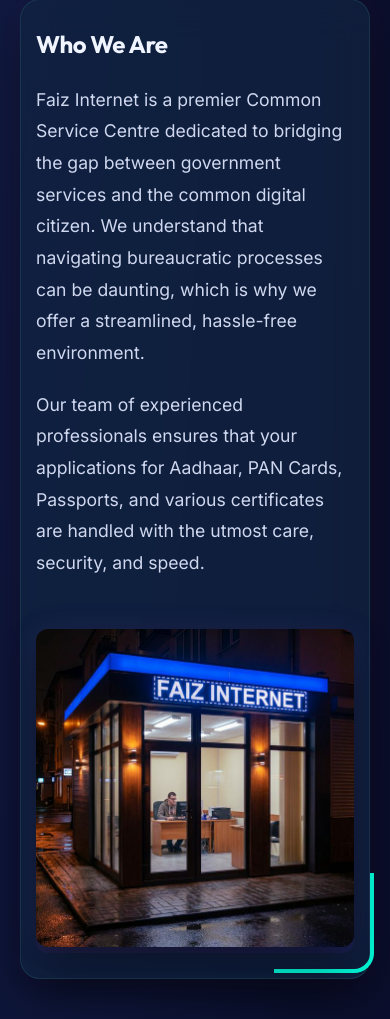
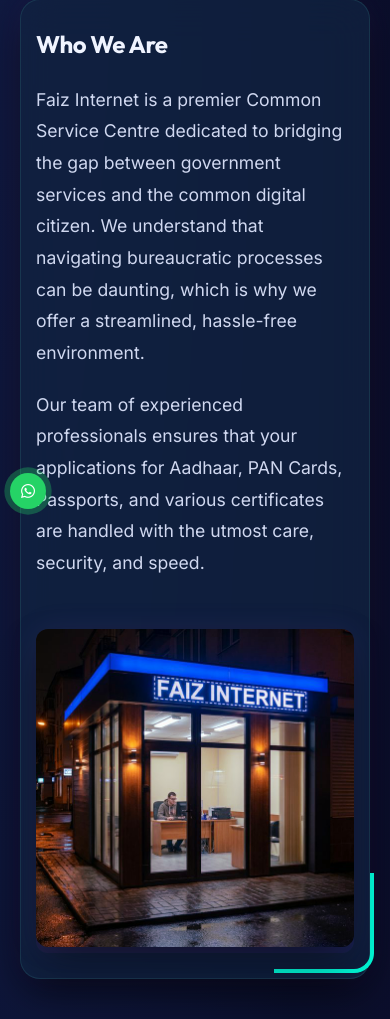
Before and after one commit to surya5887/FaizInternet, a Flask app: page /about in a window 390 px wide. Shown: the part 323-1342 px from the top of the page. Run offline with Flask 3, Linux system fonts and the light colour scheme; data comes from the database, SQL or seed files in the repository; some libraries are stand-ins or nearby versions.

Commit message:
add whatsapp button

```diff
--- a/static/css/style.css
+++ b/static/css/style.css
@@ -1310,3 +1310,58 @@ ul {
     margin-bottom: 12px;
     text-transform: capitalize;
 }
+
+/* ── WhatsApp Floating Button ── */
+.whatsapp-float {
+    position: fixed;
+    bottom: 30px;
+    left: 30px; /* Change 'left' to 'right' if you want it on the right side */
+    width: 56px;
+    height: 56px;
+    border-radius: 50%;
+    background: #25D366;
+    color: #fff;
+    display: flex;
+    align-items: center;
+    justify-content: center;
+    font-size: 1.8rem;
+    z-index: 998;
+    text-decoration: none;
+    box-shadow: 0 4px 20px rgba(37,211,102,0.4);
+    transition: 0.3s ease;
+    animation: pulseGlow 2s ease-in-out infinite; /* Dynamic glowing effect */
+}
+
+.whatsapp-float:hover {
+    transform: scale(1.1);
+    box-shadow: 0 6px 30px rgba(37,211,102,0.6);
+    color: #fff;
+}
+
+/* Glowing Animation Keyframes */
+@keyframes pulseGlow {
+    0% { box-shadow: 0 0 0 0 rgba(37, 211, 102, 0.5); }
+    70% { box-shadow: 0 0 0 15px rgba(37, 211, 102, 0); }
+    100% { box-shadow: 0 0 0 0 rgba(37, 211, 102, 0); }
+}
+
+/* ── Mobile Responsiveness ── */
+@media (max-width: 768px) {
+    .whatsapp-float {
+        width: 44px;
+        height: 44px;
+        font-size: 1.3rem;
+        bottom: 18px;
+        left: 14px;
+    }
+}
+
+@media (max-width: 480px) {
+    .whatsapp-float {
+        width: 36px;
+        height: 36px;
+        font-size: 1rem;
+        bottom: 12px;
+        left: 10px;
+    }
+}
--- a/templates/base.html
+++ b/templates/base.html
@@ -8,7 +8,7 @@
     <link rel="preconnect" href="https://fonts.googleapis.com">
     <link rel="preconnect" href="https://fonts.gstatic.com" crossorigin>
     <link href="https://fonts.googleapis.com/css2?family=Outfit:wght@300;400;500;600;700;800;900&family=Inter:wght@300;400;500;600;700&display=swap" rel="stylesheet">
-    <link rel="stylesheet" href="https://cdnjs.cloudflare.com/ajax/libs/font-awesome/6.4.0/css/all.min.css">
+    <link rel="stylesheet" href="https://cdnjs.cloudflare.com/ajax/libs/font-awesome/6.5.1/css/all.min.css">
     {% block extra_css %}{% endblock %}
 </head>
 <body>
@@ -70,6 +70,11 @@
             {% endif %}
         {% endwith %}
     </div>
+
+    <!-- WhatsApp Float Button -->
+    <a href="https://wa.me/91YOURNUMBER" target="_blank" class="whatsapp-float" aria-label="Chat on WhatsApp">
+    <i class="fab fa-whatsapp"></i>
+</a>
 
     <!-- Main Content -->
     <main>
```
